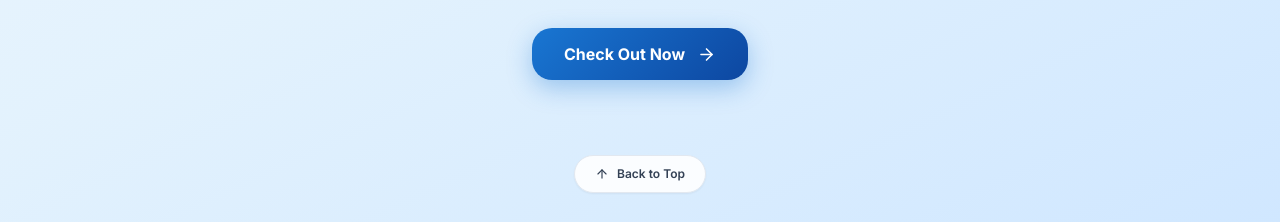
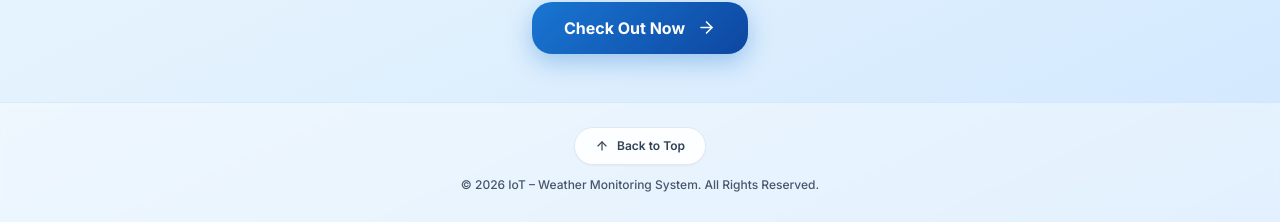
Before and after one commit to bhavyasri-22/IOT-based-weather-monitoring-system, a React (Vite) app in the folder frontend/: page / in a window 1280 px wide. Shown: the part 575-797 px from the top of the page. Built offline with nearby package versions, Linux system fonts and the light colour scheme; no server answers.

Commit message:
clean up

```diff
--- a/frontend/src/pages/LandingPage.jsx
+++ b/frontend/src/pages/LandingPage.jsx
@@ -132,17 +132,21 @@ export default function LandingPage() {
         </motion.button>
       </main>
 
-      {/* Bottom navigation button to go to top of page */}
-      <div className="pb-8 flex justify-center">
+      {/* ── Footer ───────────────────────────────────────────── */}
+      <footer className="w-full pb-8 pt-6 flex flex-col items-center gap-3 text-center border-t border-blue-200/50 bg-white/40 backdrop-blur-xs">
         <button
           onClick={() => window.scrollTo({ top: 0, behavior: 'smooth' })}
-          className="inline-flex items-center gap-2 px-5 py-2.5 rounded-full bg-white/90 border border-slate-200 text-slate-700 hover:text-blue-600 hover:border-blue-300 shadow-sm hover:shadow transition-all text-xs font-semibold"
+          className="inline-flex items-center gap-2 px-5 py-2.5 rounded-full bg-white/90 border border-slate-200 text-slate-700 hover:text-blue-600 hover:border-blue-300 shadow-sm hover:shadow transition-all text-xs font-semibold cursor-pointer active:scale-95"
           aria-label="Back to top"
         >
           <ArrowUp size={14} />
           <span>Back to Top</span>
         </button>
-      </div>
+
+        <p className="text-xs text-slate-600 font-medium">
+          © {new Date().getFullYear()} IoT – Weather Monitoring System. All Rights Reserved.
+        </p>
+      </footer>
     </div>
   );
 }
```
